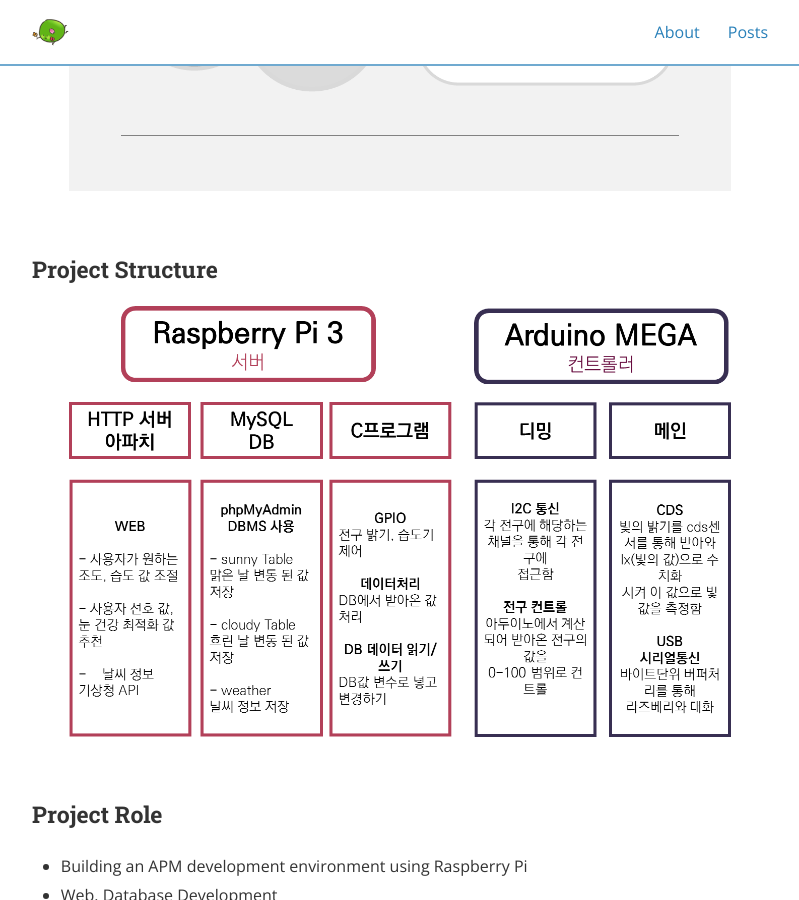
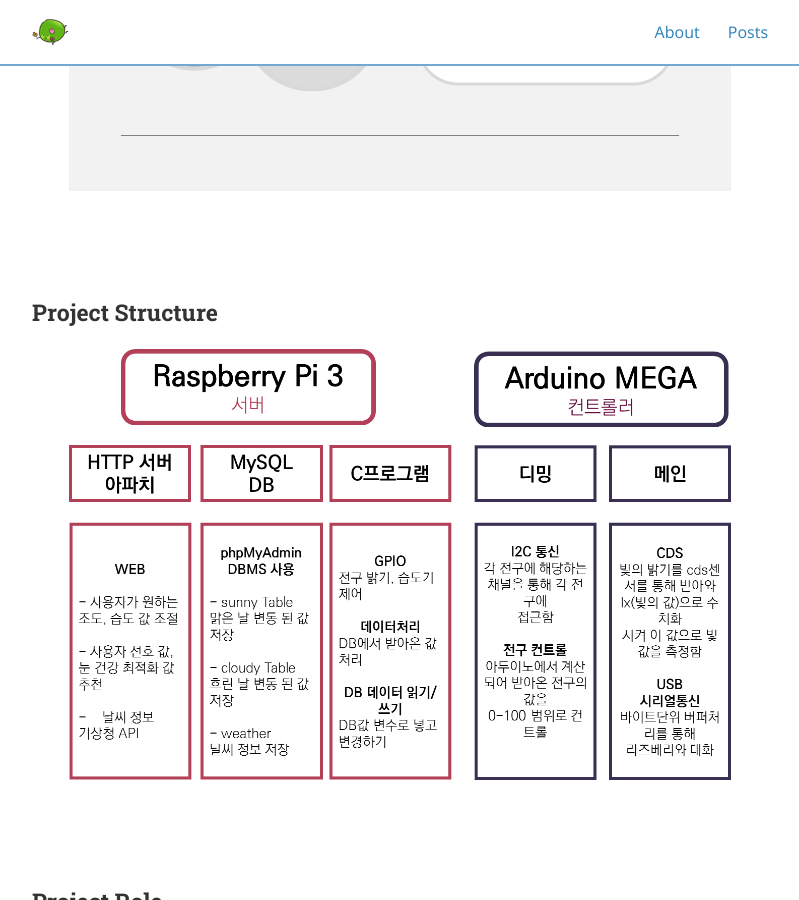
Before and after one commit to JinnyHwang/JinnyHwang.github.io, a Jekyll site: the page built from _posts/2017-11-03-EYEs Project.md, in a window 1280 px wide and 900 px high, scrolled down 942 px. Shown: the whole window, without its empty margins (240-1039 px from the left). Built offline with Jekyll 4.4.1, drawn with Linux system fonts in a browser that asks for light colours; nearby versions of some CDN libraries.

Commit message:
post update

```diff
--- a/_posts/2017-11-03-EYEs Project.md
+++ b/_posts/2017-11-03-EYEs Project.md
@@ -9,27 +9,27 @@ cover:  "/assets/instacode.png"
 
 ### EYE Project Info
 <img src="/assets/2017_EYEs_Project/EYEs_IoT_Info.png" title="EYE Project Info">
-
-&nbsp; &nbsp; &nbsp;
-
+<br/>
+<br/>
+<br/>
 ### Project Structure
 <img src="/assets/2017_EYEs_Project/EYE_PJT_Structure.png" title="EYE_PJT_Structure">
-
-&nbsp; &nbsp; &nbsp;
-
+<br/>
+<br/>
+<br/>
 ### Project Role
 - Building an APM development environment using Raspberry Pi
 - Web, Database Development
 <img src="/assets/2017_EYEs_Project/EYE_PJT_Structure2.png" title="EYE_PJT_Structure2">
-
-&nbsp; &nbsp; &nbsp;
-
+<br/>
+<br/>
+<br/>
 ### Web UI
 <img src="/assets/2017_EYEs_Project/webui_1.png" title="Ewebui_1">
 <img src="/assets/2017_EYEs_Project/webui_2.png" title="Ewebui_2">
 <img src="/assets/2017_EYEs_Project/webui_3.png" title="Ewebui_3">
-
-&nbsp; &nbsp; &nbsp;
-
+<br/>
+<br/>
+<br/>
 ### Demonstration Video
 <iframe width="560" height="315" src="https://www.youtube.com/embed/iuisHTjsfdU?si=D1z_U9V6RqebTzFE" title="YouTube video player" frameborder="0" allow="accelerometer; autoplay; clipboard-write; encrypted-media; gyroscope; picture-in-picture; web-share" allowfullscreen></iframe>
```
Also changed, not shown: _posts/2017-08-01-FineDustWatch App.md (+12 -9 lines).
